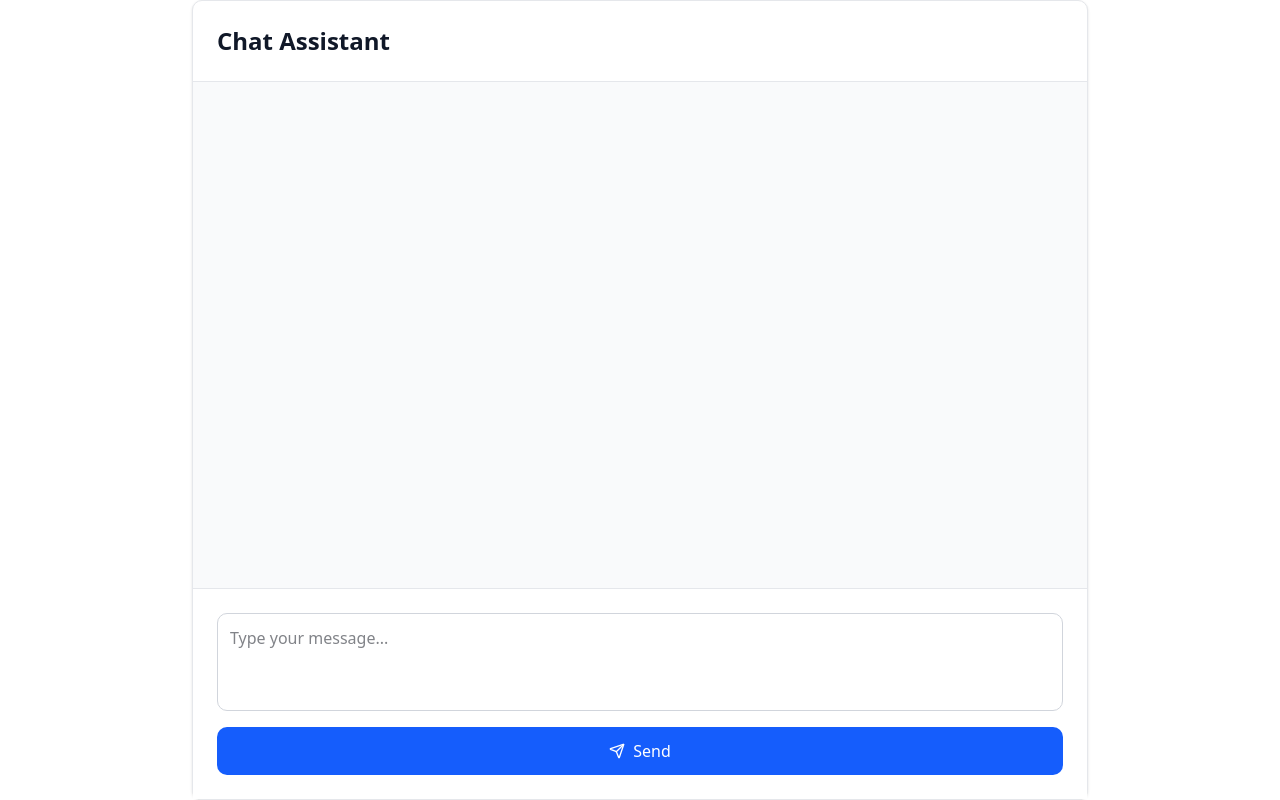
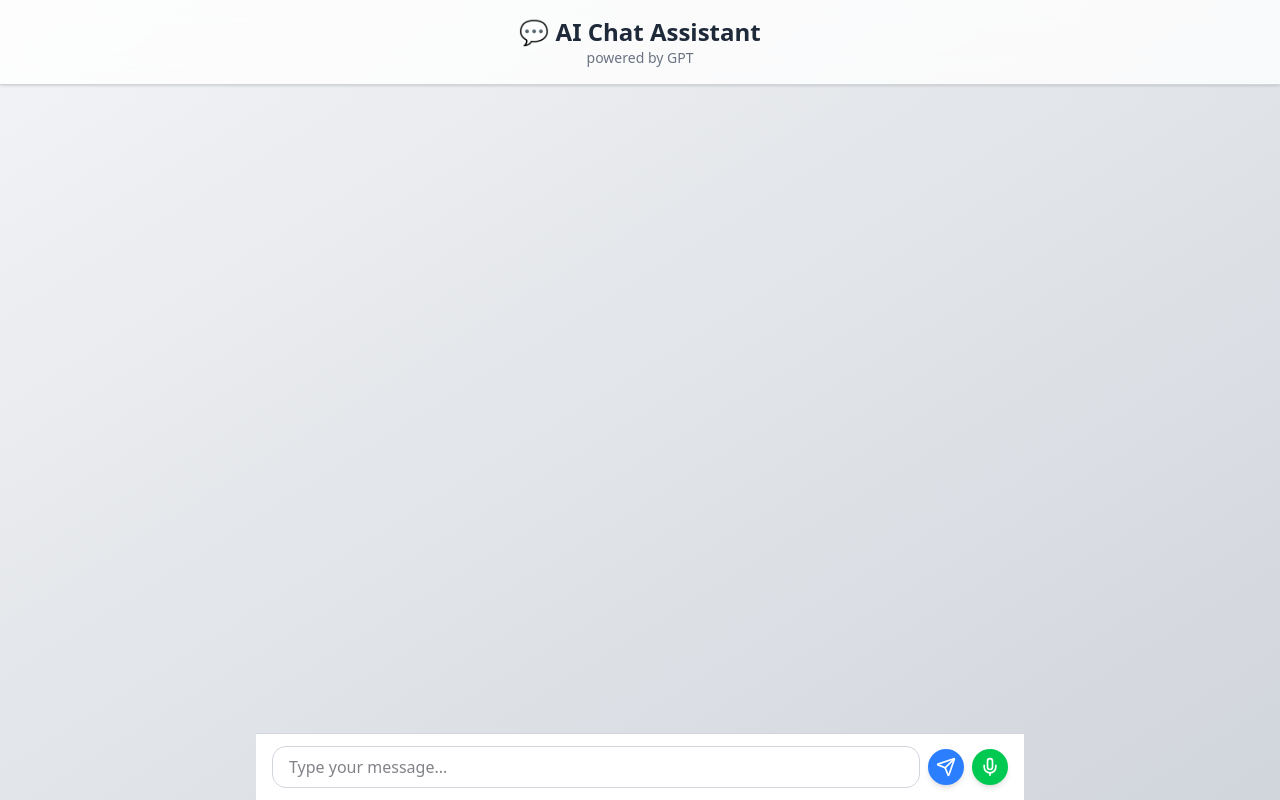
Before and after one commit to Muhammad-javed440/code-wave, a Next.js app: page /chat in a window 1280 px wide. Built offline with nearby package versions, Linux system fonts and the light colour scheme.

Commit message:
add gemini logo

```diff
--- a/package.json
+++ b/package.json
@@ -18,6 +18,7 @@
     "class-variance-authority": "^0.7.1",
     "clsx": "^2.1.1",
     "firebase": "^11.8.1",
+    "framer-motion": "^12.23.6",
     "generate": "^0.14.0",
     "lucide-react": "^0.511.0",
     "mongoose": "^8.16.0",
@@ -27,6 +28,8 @@
     "react-dom": "^19.0.0",
     "react-hook-form": "^7.57.0",
     "react-markdown": "^10.1.0",
+    "rehype-highlight": "^7.0.2",
+    "remark-gfm": "^4.0.1",
     "styled-components": "^6.1.18",
     "tailwind-merge": "^3.3.0"
   },
--- a/src/app/dashboard/components/ChatPage.tsx
+++ b/src/app/dashboard/components/ChatPage.tsx
@@ -1,91 +1,211 @@
-"use client"
+"use client";
 
-import { sendToAgent } from "@/app/api/chatAgent"
-import { Send } from "lucide-react"
-import { useState } from "react"
-import ReactMarkdown from "react-markdown"
+import { useState, useEffect, useRef } from "react";
+import { Mic, Send, StopCircle } from "lucide-react";
+import ReactMarkdown from "react-markdown";
+import remarkGfm from "remark-gfm";
+import rehypeHighlight from "rehype-highlight";
+import { motion, AnimatePresence } from "framer-motion";
+import { sendToAgent } from "@/app/api/chatAgent";
+
+// 👇 Type declarations to fix TypeScript errors for Web Speech API
+type SpeechRecognition = any;
+type SpeechRecognitionEvent = any;
 
 interface Message {
-  id: string
-  content: string
-  isUser: boolean
-  timestamp: Date
+  id: string;
+  content: string;
+  isUser: boolean;
+  timestamp: Date;
 }
 
 export default function ChatPage() {
   const [input, setInput] = useState("");
-  const [response, setResponse] = useState<Message[]>([]);
+  const [messages, setMessages] = useState<Message[]>([]);
+  const [isTyping, setIsTyping] = useState(false);
+  const [isRecording, setIsRecording] = useState(false);
+  const messagesEndRef = useRef<HTMLDivElement>(null);
+  const recognitionRef = useRef<SpeechRecognition | null>(null);
 
+  // Auto-scroll to bottom on message or typing change
+  useEffect(() => {
+    messagesEndRef.current?.scrollIntoView({ behavior: "smooth" });
+  }, [messages, isTyping]);
+
+  // Sends message to assistant
   const handleSend = async () => {
     if (!input.trim()) return;
 
     const userMessage: Message = {
-      id: Date.now().toString(),
+      id: crypto.randomUUID(),
       content: input,
       isUser: true,
       timestamp: new Date(),
     };
 
-    setResponse((prev) => [...prev, userMessage]);
+    setMessages((prev) => [...prev, userMessage]);
+    setInput("");
+    setIsTyping(true);
 
-    const reply = await sendToAgent(input);
-    setResponse((prev) => [...prev, reply]);
-    setInput("");
+    const response = await sendToAgent(input);
+
+    const botMessage: Message = {
+      id: crypto.randomUUID(),
+      content: response,
+      isUser: false,
+      timestamp: new Date(),
+    };
+
+    setMessages((prev) => [...prev, botMessage]);
+    setIsTyping(false);
+
+    // Voice output (optional)
+    speak(response);
+  };
+
+  // Start voice recognition
+  const startVoiceInput = () => {
+    if (!("webkitSpeechRecognition" in window)) {
+      alert("Speech Recognition is not supported in this browser.");
+      return;
+    }
+
+    const recognition = new (window as any).webkitSpeechRecognition();
+    recognition.lang = "en-US";
+    recognition.interimResults = false;
+    recognition.continuous = false;
+
+    recognition.onresult = (event: SpeechRecognitionEvent) => {
+      const transcript = event.results[0][0].transcript;
+      setInput(transcript);
+    };
+
+    recognition.onerror = (event: any) => {
+      console.error("Speech recognition error", event.error);
+    };
+
+    recognition.onend = () => {
+      setIsRecording(false);
+    };
+
+    recognition.start();
+    recognitionRef.current = recognition;
+    setIsRecording(true);
+  };
+
+  // Stop voice recognition
+  const stopVoiceInput = () => {
+    recognitionRef.current?.stop();
+    setIsRecording(false);
+  };
+
+  // Voice output (Text-to-Speech)
+  const speak = (text: string) => {
+    const synth = window.speechSynthesis;
+    const utterance = new SpeechSynthesisUtterance(text);
+    synth.speak(utterance);
   };
 
   return (
-    <div className="flex flex-col h-screen max-w-4xl mx-auto bg-white border rounded-lg shadow">
-      {/* Header */}
-      <div className="p-6 border-b border-gray-200">
-        <h1 className="text-2xl font-bold text-gray-900">Chat Assistant</h1>
-      </div>
+    <div className="min-h-screen flex flex-col bg-gradient-to-br from-gray-100 to-gray-300 dark:from-gray-900 dark:to-gray-800">
+      {/* Logo/Header */}
+      <header className="p-4 text-center border-b border-gray-300 dark:border-gray-700 shadow-sm bg-white/80 dark:bg-gray-900/60 backdrop-blur-md">
+        <h1 className="text-2xl font-bold text-gray-800 dark:text-white">
+          💬 AI Chat Assistant
+        </h1>
+        <p className="text-sm text-gray-500 dark:text-gray-400">powered by GPT</p>
+      </header>
 
-      {/* Messages Area */}
-      <div className="flex-1 overflow-y-auto p-6 space-y-4 bg-gray-50">
-        {response.map((message) => (
-          <div
-            key={message.id}
-            className={`flex ${message.isUser ? "justify-start" : "justify-end"}`}
-          >
-            <div
-              className={`max-w-sm md:max-w-md p-4 rounded-2xl shadow-md ${
-                message.isUser
-                  ? "bg-white text-gray-800 border border-gray-300"
-                  : "bg-blue-500 text-white"
+      {/* Chat messages */}
+      <main className="flex-1 overflow-y-auto p-4 space-y-4 max-w-3xl w-full mx-auto">
+        <AnimatePresence initial={false}>
+          {messages.map((msg) => (
+            <motion.div
+              key={msg.id}
+              initial={{ opacity: 0, y: 10 }}
+              animate={{ opacity: 1, y: 0 }}
+              exit={{ opacity: 0 }}
+              transition={{ duration: 0.3 }}
+              className={`flex gap-3 items-start ${
+                msg.isUser ? "justify-end" : "justify-start"
               }`}
             >
-              {message.isUser ? (
-                <p className="text-sm whitespace-pre-wrap">{message.content}</p>
-              ) : (
-                <ReactMarkdown className="prose prose-invert prose-sm whitespace-pre-wrap">
-                  {message.content}
+              {/* Avatar */}
+              {!msg.isUser && (
+                <div className="w-10 h-10 rounded-full bg-blue-100 flex items-center justify-center text-lg">
+                  🤖
+                </div>
+              )}
+              {msg.isUser && (
+                <div className="w-10 h-10 rounded-full bg-gray-300 flex items-center justify-center text-sm font-bold text-gray-800">
+                  👤
+                </div>
+              )}
+
+              {/* Message bubble */}
+              <div
+                className={`max-w-[75%] px-4 py-2 rounded-xl text-sm md:text-base whitespace-pre-wrap shadow-sm ${
+                  msg.isUser
+                    ? "bg-blue-500 text-white ml-auto"
+                    : "bg-white dark:bg-gray-700 text-gray-900 dark:text-gray-100"
+                }`}
+              >
+                <ReactMarkdown
+                  remarkPlugins={[remarkGfm]}
+                  rehypePlugins={[rehypeHighlight]}
+                >
+                  {msg.content}
                 </ReactMarkdown>
-              )}
+                <div className="text-xs mt-1 text-right text-gray-400">
+                  {msg.timestamp.toLocaleTimeString()}
                 </div>
               </div>
+            </motion.div>
           ))}
-      </div>
 
-      {/* Input Section */}
-      <div className="p-6 border-t border-gray-200 bg-white">
-        <div className="flex flex-col gap-4">
-          <textarea
+          {/* Typing indicator */}
+          {isTyping && (
+            <motion.div
+              key="typing"
+              initial={{ opacity: 0, y: 10 }}
+              animate={{ opacity: 1, y: 0 }}
+              exit={{ opacity: 0 }}
+              transition={{ duration: 0.3 }}
+              className="flex items-center gap-2 text-gray-500 dark:text-gray-400"
+            >
+              <span className="text-lg">🤖</span>
+              <span className="italic">Typing...</span>
+            </motion.div>
+          )}
+        </AnimatePresence>
+        <div ref={messagesEndRef} />
+      </main>
+
+      {/* Input bar */}
+      <footer className="w-full max-w-3xl mx-auto px-4 py-3 flex gap-2 items-center border-t border-gray-300 dark:border-gray-700 bg-white dark:bg-gray-900">
+        <input
+          type="text"
           value={input}
           onChange={(e) => setInput(e.target.value)}
+          onKeyDown={(e) => e.key === "Enter" && handleSend()}
           placeholder="Type your message..."
-            rows={3}
-            className="w-full p-3 border border-gray-300 rounded-lg resize-none focus:outline-none focus:ring-2 focus:ring-blue-500"
+          className="flex-1 px-4 py-2 rounded-xl border border-gray-300 dark:border-gray-600 focus:outline-none focus:ring-2 focus:ring-blue-400 dark:bg-gray-800 dark:text-white"
         />
-
         <button
           onClick={handleSend}
-            className="flex items-center justify-center gap-2 bg-blue-600 hover:bg-blue-700 text-white py-3 px-6 rounded-lg font-medium transition-colors disabled:opacity-50"
+          className="p-2 rounded-full bg-blue-500 hover:bg-blue-600 text-white shadow-md"
         >
-            <Send className="w-4 h-4" />
-            Send
+          <Send className="h-5 w-5" />
         </button>
-        </div>
-      </div>
+        <button
+          onClick={isRecording ? stopVoiceInput : startVoiceInput}
+          className={`p-2 rounded-full ${
+            isRecording ? "bg-red-500" : "bg-green-500"
+          } hover:opacity-80 text-white shadow-md`}
+        >
+          {isRecording ? <StopCircle className="h-5 w-5" /> : <Mic className="h-5 w-5" />}
+        </button>
+      </footer>
     </div>
   );
 }
--- a/src/app/dashboard/page.tsx
+++ b/src/app/dashboard/page.tsx
@@ -6,6 +6,7 @@ import HeroDashboard from "../components/HeroDashboard";
 import ChatComponent from "../components/ChatComponent";
 import { Plus } from "lucide-react";
 import Link from "next/link";
+import Image from "next/image";
 // Or, if the file is named 'HeroDashboard/index.tsx':
 // import HeroDashboard from "@/components/HeroDashboard";
 
@@ -24,7 +25,13 @@ export default async function DashboardPage() {
       {/* Add any other components or content you want to display on the dashboard */}
 
       <Link href="/chat" className="fixed cursor-pointer hover:bg-gray-200 p-2 rounded-full bottom-10 right-10 flex items-center justify-centers">
-        <Plus size={24} />
+        <Image
+    src="/icons/chatbot.png"
+    alt="Chat Bot"
+    width={40}
+    height={40}
+    className="rounded-full"
+  />
       </Link>
     </div>
   );
```
Also changed, not shown: public/gemini.webp (added), 1 other file (tests, documents, lock files or other folders). Lines whose indentation alone changed are shown as unchanged.
